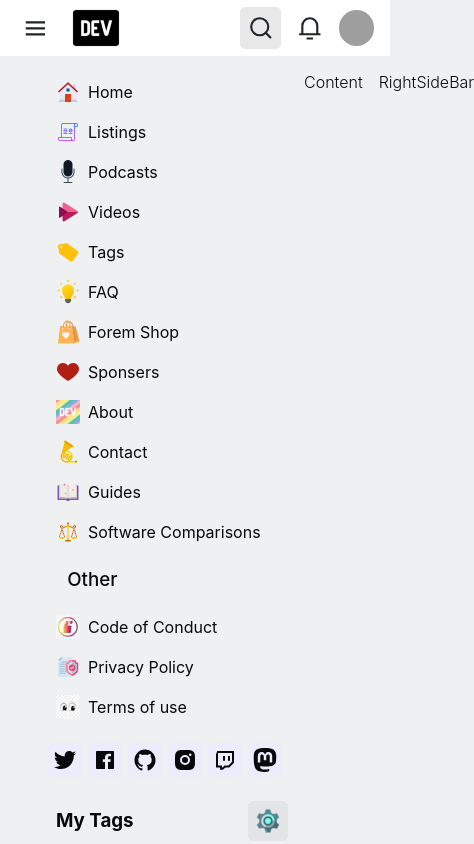
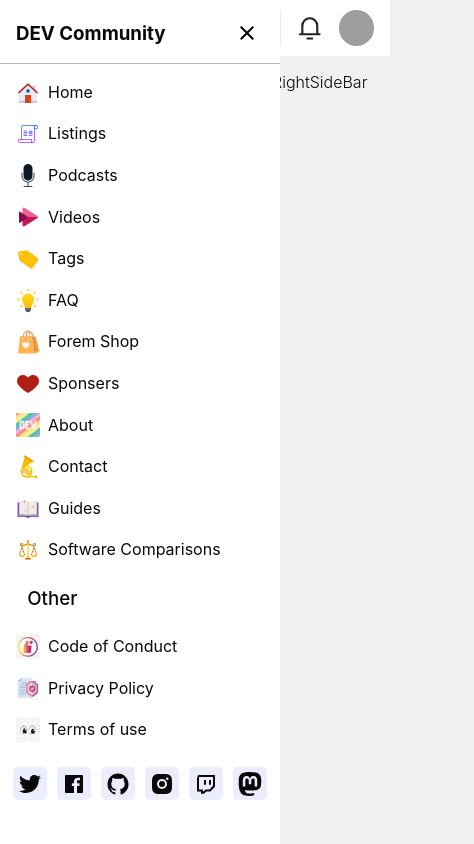
Before and after one commit to sujit-shrc/dev.to-clone, a React app: page / in a window 390 px wide. Shown: the top 844 px of the page, 474 px wide, since content can reach past the window. Built offline with nearby package versions, Linux system fonts and the light colour scheme; grey boxes are pictures that could not be loaded; the HTML template or start-up script is replaced by a standard one.

Commit message:
LeftSideBar for Mobile and tab mode is Done with responsiveness

```diff
--- a/src/App.jsx
+++ b/src/App.jsx
@@ -1,14 +1,19 @@
-
+import { useState } from 'react'
 import './App.scss'
 import { Content, LeftSideBar, Navbar, RightSideBar } from './components'
 
 function App() {
+  const [hamburgerMenu, setHamburgerMenu] = useState(true);
+
+  const toggle = () => {
+    setHamburgerMenu(!hamburgerMenu);
+  };
 
   return (
     <div className="App">
-      <Navbar />
+      <Navbar openMenu={toggle} />
       <main className="main-container">
-        <LeftSideBar />
+        <LeftSideBar burgerMenu={hamburgerMenu} closeMenu={toggle} />
         <Content />
         <RightSideBar />
       </main>
--- a/src/components/container/LeftSideBar.jsx
+++ b/src/components/container/LeftSideBar.jsx
@@ -1,10 +1,10 @@
 import React from 'react'
 import { icons } from '../../constants';
 import { BsMastodon } from 'react-icons/bs'
-import { IoLogoTwitter, IoLogoFacebook, IoLogoGithub } from "react-icons/io";
+import { IoLogoTwitter, IoLogoFacebook, IoLogoGithub, IoMdClose } from "react-icons/io";
 import { RiInstagramFill, RiTwitchLine } from "react-icons/ri";
 
-const LeftSideBar = () => {
+const LeftSideBar = ({ burgerMenu, closeMenu }) => {
   const tags = [
     "react",
     "graphql",
@@ -160,7 +160,7 @@
           </ul>
         </nav>
 
-        <div className='socialLinks'>
+        <div className="socialLinks">
           <a href="/twitter">
             <i>
               <IoLogoTwitter />
@@ -191,18 +191,17 @@
               <BsMastodon />
             </i>
           </a>
-
         </div>
 
         <div className="tagList">
-          <div className='titleContainer'>
+          <div className="titleContainer">
             <h3>My Tags</h3>
             <i>
               <img src={icons.settings} alt="setting" />
             </i>
           </div>
           <ul>
-            {tags.map((tag,key) => {
+            {tags.map((tag, key) => {
               return (
                 <li key={key}>
                   <a href="/#">#{tag}</a>
@@ -212,6 +211,191 @@
           </ul>
         </div>
       </aside>
+
+      {/* HamburgerMenu */}
+      {burgerMenu && (
+        <div className="hamburger">
+          <div className="headerContent">
+            <header>
+              <h3>DEV Community</h3>
+              <button
+                onClick={() => {
+                  closeMenu();
+                }}
+              >
+                <IoMdClose />
+              </button>
+            </header>
+
+            <div className="headerItems">
+              <nav className="menu">
+                <ul>
+                  <li>
+                    <a href="/home">
+                      <i>
+                        <img src={icons.home} alt="home" />
+                      </i>
+                      Home
+                    </a>
+                  </li>
+                  <li>
+                    <a href="/list">
+                      <i>
+                        <img src={icons.listing} alt="list" />
+                      </i>
+                      Listings
+                    </a>
+                  </li>
+                  <li>
+                    <a href="/podcast">
+                      <i>
+                        <img src={icons.podcast} alt="podcast" />
+                      </i>
+                      Podcasts
+                    </a>
+                  </li>
+                  <li>
+                    <a href="/videos">
+                      <i>
+                        <img src={icons.videos} alt="videos" />
+                      </i>
+                      Videos
+                    </a>
+                  </li>
+                  <li>
+                    <a href="/tags">
+                      <i>
+                        <img src={icons.tags} alt="tags" />
+                      </i>
+                      Tags
+                    </a>
+                  </li>
+
+                  <li>
+                    <a href="/faqs">
+                      <i>
+                        <img src={icons.faqs} alt="faqs" />
+                      </i>
+                      FAQ
+                    </a>
+                  </li>
+
+                  <li>
+                    <a href="/DEV">
+                      <i>
+                        <img src={icons.shop} alt="shop" />
+                      </i>
+                      Forem Shop
+                    </a>
+                  </li>
+
+                  <li>
+                    <a href="/sponsors">
+                      <i>
+                        <img src={icons.sponsors} alt="sponsors" />
+                      </i>
+                      Sponsers
+                    </a>
+                  </li>
+                  <li>
+                    <a href="/about">
+                      <i>
+                        <img src={icons.aboutdev} alt="" />
+                      </i>
+                      About
+                    </a>
+                  </li>
+
+                  <li>
+                    <a href="/contact">
+                      <i>
+                        <img src={icons.contact} alt="contact" />
+                      </i>
+                      Contact
+                    </a>
+                  </li>
+                  <li>
+                    <a href="/guides">
+                      <i>
+                        <img src={icons.guides} alt="guides" />
+                      </i>
+                      Guides
+                    </a>
+                  </li>
+                  <li>
+                    <a href="/compare">
+                      <i>
+                        <img src={icons.comparison} alt="comparison" />
+                      </i>
+                      Software Comparisons
+                    </a>
+                  </li>
+                  <h3>Other</h3>
+                  <li>
+                    <a href="/code">
+                      <i>
+                        <img src={icons.thumb} alt="code" />
+                      </i>
+                      Code of Conduct
+                    </a>
+                  </li>
+
+                  <li>
+                    <a href="/privacy">
+                      <i>
+                        <img src={icons.privacy} alt="privacy" />
+                      </i>
+                      Privacy Policy
+                    </a>
+                  </li>
+
+                  <li>
+                    <a href="/terms">
+                      <i>
+                        <img src={icons.eye} alt="eye" />
+                      </i>
+                      Terms of use
+                    </a>
+                  </li>
+                </ul>
+              </nav>
+
+              <div className="socialLinks">
+                <a href="/twitter">
+                  <i>
+                    <IoLogoTwitter />
+                  </i>
+                </a>
+                <a href="/facebook">
+                  <i>
+                    <IoLogoFacebook />
+                  </i>
+                </a>
+                <a href="/github">
+                  <i>
+                    <IoLogoGithub />
+                  </i>
+                </a>
+                <a href="/instagram">
+                  <i>
+                    <RiInstagramFill />
+                  </i>
+                </a>
+                <a href="/twitch">
+                  <i>
+                    <RiTwitchLine />
+                  </i>
+                </a>
+                <a href="/twitch">
+                  <i>
+                    <BsMastodon />
+                  </i>
+                </a>
+              </div>
+            </div>
+          </div>
+        </div>
+      )}
     </>
   );
 }
--- a/src/components/container/Navbar.jsx
+++ b/src/components/container/Navbar.jsx
@@ -4,18 +4,24 @@
 import { RiNotification3Line } from "react-icons/ri";
 import { BiMenu } from "react-icons/bi";
 
-const Navbar = () => {
-
+const Navbar = ({ openMenu }) => {
   const [showMenu, setshowMenu] = useState(false);
 
   const toggle = () => {
     setshowMenu(!showMenu);
-  }
+  };
 
   return (
     <div className="header">
       <div className="headerContainer">
-        <i className='hamburgerMenu'> <BiMenu /></i>
+        <i
+          className="hamburgerMenu"
+          onClick={() => {
+            openMenu();
+          }}
+        >
+          <BiMenu />
+        </i>
 
         <a href="#">
           <img src={logo} alt="logo" />
@@ -88,6 +94,6 @@
       </div>
     </div>
   );
-}
+};
 
 export default Navbar
--- a/src/style/_default.scss
+++ b/src/style/_default.scss
@@ -71,3 +71,9 @@
   grid-template-rows: 1fr;
   gap: 1rem 1rem;
 }
+
+@media only screen and (max-width: 1025px){
+    .main-container{
+      padding: 1rem;
+    }
+}
--- a/src/style/_leftsidebar.scss
+++ b/src/style/_leftsidebar.scss
@@ -1,6 +1,6 @@
-.leftBar{
-    >.menu{
+    .menu{
         ul>li{
+            line-height: 1.6;
             a{
                 padding: 0.5rem;
                 @include flex-align(center);
@@ -26,20 +26,17 @@
     .socialLinks{
         @include flex-align(center);
         padding: 1rem 0;
+        padding-bottom: 0.5rem;
 
         a{
             @include flex-align(center);
             font-size: 1.5rem;
-            margin: 0 0.2rem;
+            margin: 0 auto;
             @include bd-radius(5px);
             @include bg-color($hover-color);
             i{
                 padding: 0.3rem;
                 @include flex-align(center);
-            }
-
-            &:first-child{
-            margin-left: 0;
             }
             &:hover{
                 @include bg-color($main-a);
@@ -79,7 +76,44 @@
                     @include bg-color($main-a);
                     color: $light-blue;
                 }
+        }
+    }
+}
+
+.hamburger{
+    position: fixed;
+    top: 0;
+    left: 0;
+    right: 0;
+    bottom: 0;
+    z-index: 10;
+
+    .headerContent{
+        background-color: #fff;
+        max-width: 280px;
+        width: 90%;
+        height: 100%;
+        overflow-y: auto;
+    }
+
+
+    header{
+        @include flex(center,space-between);
+        padding: 1rem;
+        padding-bottom: 0.8rem;
+        border-bottom: 1px solid $main-3;
+
+        button{
+            @include flex-align(center);
+            font-size: 1.5rem;
+            padding: 5px;
+            &:hover{
+                @include bg-color($hover-color);
+                color: $light-blue;
             }
         }
     }
+    .headerItems{
+        padding: 0.5rem;
+    }
 }
--- a/src/style/_mediaQueries.scss
+++ b/src/style/_mediaQueries.scss
@@ -25,6 +25,9 @@
             }
         }
     }
+    .leftBar{
+        display: none;
+    }
 }
 
 @media only screen and (max-width: 640px){
--- a/src/style/_navigation.scss
+++ b/src/style/_navigation.scss
@@ -17,6 +17,7 @@
             padding: 5px;
             color: $main-9;
             margin-right: 1rem;
+            cursor: pointer;
             @include bd-radius(5px);
             &:hover{
                 background-color: $hover-color;
```
